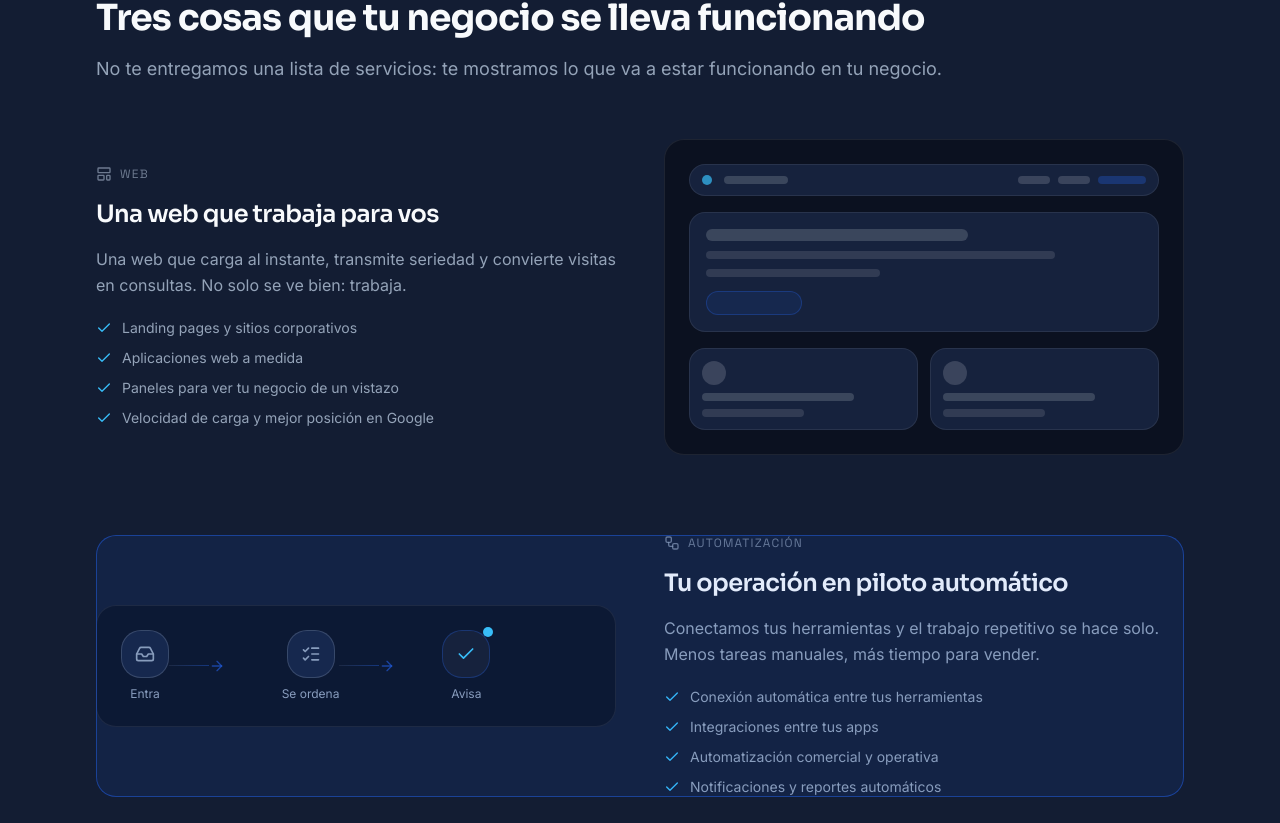
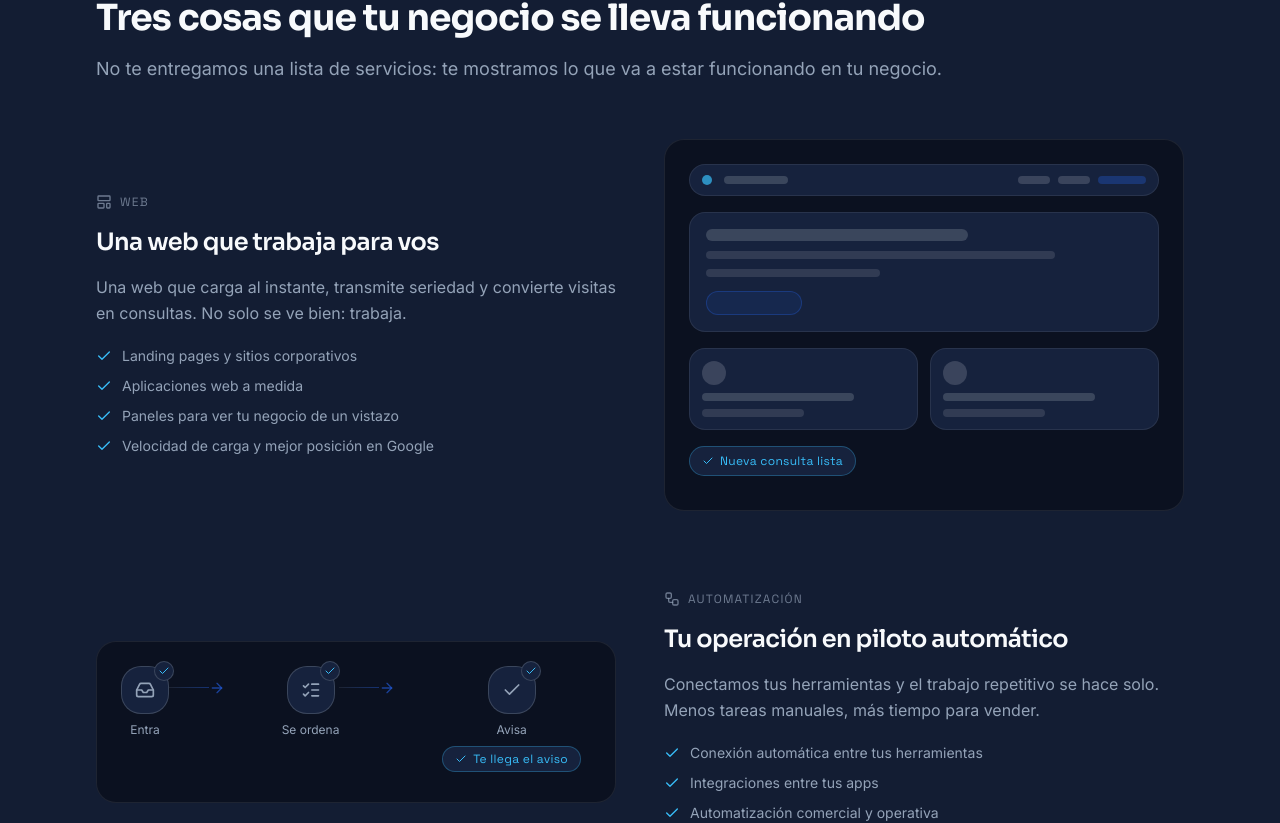
Before and after one commit to syntracorestudio-arch/syntra-core-system, a Next.js app in the folder projects/syntra-core-website/: page / in a window 1280 px wide. Shown: the part 1041-1864 px from the top of the page. Built offline with nearby package versions, Linux system fonts and the light colour scheme; no server answers.

Commit message:
feat(web): align service demos to the live pattern

```diff
--- a/projects/syntra-core-website/src/components/marketing/servicios/service-demo-automation.tsx
+++ b/projects/syntra-core-website/src/components/marketing/servicios/service-demo-automation.tsx
@@ -1,96 +1,136 @@
 "use client";
 
+import * as React from "react";
 import { ArrowDown, ArrowRight, Check, Inbox, ListChecks } from "lucide-react";
-import { motion, useReducedMotion } from "framer-motion";
+import { motion, useInView, useReducedMotion } from "framer-motion";
 
-import { EASE_PREMIUM } from "@/lib/motion";
+import { EASE_PREMIUM, DURATION } from "@/lib/motion";
 
 /**
- * ServiceDemoAutomation — blueprint de 3 nodos conectados.
- * WEB-009B: ÚNICO loop continuo del set de demos. Un acento recorre los 3
- * nodos en secuencia (solo un nodo activo por momento) y el nodo "resultado"
- * se realza al cerrar el ciclo. Implementado con un overlay de acento por nodo
- * (animate opacity) + scale sutil del dot del resultado en su fase.
- * Solo se anima opacity/transform (scale) — NUNCA box-shadow/filter.
- * useReducedMotion → render estático (el resultado ya muestra su acento).
- * Lenguaje del conector reusado del repo (gradiente from-border to-brand-electric/40).
+ * ServiceDemoAutomation — la consulta se ordena sola: PENDIENTE → ACTIVO → HECHO
+ * (live-system-motion-spec). One-shot disparado por viewport (sin loop): el acento
+ * recorre los 3 nodos (Entra → Se ordena → Avisa) UNA sola vez, un nodo ACTIVO por
+ * vez (overlay opacity, sin repeat); cada nodo queda HECHO con un check cyan
+ * persistente (opacity + scale) y el dot neutro se desvanece. Bajo el último nodo,
+ * un badge "Te llega el aviso" (check cyan) revela y QUEDA (HECHO persistente).
+ * Patrón: useInView once + useReducedMotion + one-shot, sin loop (mismo que Proceso).
+ * Solo se anima opacity/transform (scale/translate) — NUNCA box-shadow/filter/
+ * width/height/color/background. reduced-motion → 3 checks + badge en estado HECHO,
+ * sin animación. CLS = 0: el badge reserva alto (min-h). Conector reusado del repo.
  * Labels en lenguaje de cliente, sin jerga técnica. Decorativo: aria-hidden.
  */
+
+/** Etiqueta de cierre — lenguaje de cliente (sin jerga). */
+const HECHO_LABEL = "Te llega el aviso";
+
 const nodes = [
-  { icon: Inbox, label: "Entra", result: false },
-  { icon: ListChecks, label: "Se ordena", result: false },
-  { icon: Check, label: "Avisa", result: true },
+  { icon: Inbox, label: "Entra" },
+  { icon: ListChecks, label: "Se ordena" },
+  { icon: Check, label: "Avisa" },
 ] as const;
 
-/** Duración del ciclo completo (s) — lento y premium. */
-const CYCLE = 6.3;
-/** Fracción del ciclo asignada a cada nodo (3 nodos → ~1/3 cada uno). */
-const PHASE = 1 / nodes.length;
+/** Duración del recorrido del acento por los 3 nodos (s) — lento y premium. */
+const SWEEP = 1.5;
 
 function ServiceDemoAutomation() {
   const reduce = useReducedMotion();
+  const ref = React.useRef<HTMLDivElement>(null);
+  const inView = useInView(ref, { once: true, amount: 0.4 });
+  // La secuencia arranca al entrar en viewport (o directo si reduce).
+  const run = reduce || inView;
+
+  const count = nodes.length;
 
   return (
     <div
+      ref={ref}
       aria-hidden="true"
       className="rounded-xl border border-border bg-depth-sunken p-5 sm:p-6"
     >
-      <div className="flex flex-col items-stretch gap-3 lg:flex-row lg:items-center lg:justify-between">
+      <div className="flex flex-col items-stretch gap-3 lg:flex-row lg:items-start lg:justify-between">
         {nodes.map((node, index) => {
           const Icon = node.icon;
-          const isLast = index === nodes.length - 1;
-          // Ventana de actividad del nodo dentro del ciclo [0..1].
-          const start = index * PHASE;
-          const peak = start + PHASE * 0.45;
-          const end = start + PHASE * 0.9;
+          const isLast = index === count - 1;
+          // El nodo "index" completa cuando el acento llega a su posición.
+          const stepDelay = reduce
+            ? 0
+            : count > 1
+              ? (index / (count - 1)) * SWEEP
+              : 0;
           return (
             <div
               key={node.label}
-              className="flex flex-col items-center gap-3 lg:flex-1 lg:flex-row lg:gap-0"
+              className="flex flex-col items-center gap-3 lg:flex-1 lg:flex-row lg:items-start lg:gap-0"
             >
               {/* Nodo */}
               <div className="flex flex-1 flex-col items-center gap-2 lg:flex-none">
-                <span
-                  className={
-                    node.result
-                      ? "relative flex size-12 items-center justify-center rounded-xl border border-brand-electric/30 bg-surface-2 text-accent-secondary"
-                      : "flex size-12 items-center justify-center rounded-xl border border-border-strong bg-surface-2 text-muted-foreground"
-                  }
-                >
-                  {/* Overlay de acento que recorre los nodos (solo opacity) */}
+                <span className="relative flex size-12 items-center justify-center rounded-xl border border-border-strong bg-surface-2 text-muted-foreground">
+                  {/* ACTIVO: destello de acento one-shot (solo opacity, sin repeat) */}
                   {!reduce ? (
                     <motion.span
                       className="pointer-events-none absolute inset-0 rounded-xl border border-brand-electric/50 bg-brand-electric/10"
                       initial={{ opacity: 0 }}
-                      animate={{ opacity: [0, 0, 1, 0, 0] }}
+                      animate={run ? { opacity: [0, 0.7, 0] } : { opacity: 0 }}
                       transition={{
-                        repeat: Infinity,
-                        duration: CYCLE,
+                        duration: DURATION.standard,
+                        delay: stepDelay,
                         ease: EASE_PREMIUM,
-                        times: [0, start, peak, end, 1],
                       }}
                     />
                   ) : null}
                   <Icon className="size-5" />
-                  {node.result ? (
-                    reduce ? (
-                      <span className="absolute -right-1 -top-1 size-2.5 rounded-full bg-brand-cyan" />
-                    ) : (
-                      // El dot del resultado late (scale) en su fase del ciclo.
-                      <motion.span
-                        className="absolute -right-1 -top-1 size-2.5 rounded-full bg-brand-cyan"
-                        animate={{ scale: [1, 1, 1.45, 1, 1] }}
-                        transition={{
-                          repeat: Infinity,
-                          duration: CYCLE,
-                          ease: EASE_PREMIUM,
-                          times: [0, start, peak, end, 1],
-                        }}
-                      />
-                    )
-                  ) : null}
+
+                  {/* Badge de estado (esquina): PENDIENTE = dot neutro; HECHO = check cyan */}
+                  <span className="absolute -right-1.5 -top-1.5 inline-flex size-5 items-center justify-center rounded-full border border-border-strong bg-surface-2">
+                    {/* PENDIENTE: dot neutro (se desvanece al completarse) */}
+                    <motion.span
+                      className="absolute size-1.5 rounded-full bg-muted-foreground"
+                      initial={reduce ? false : { opacity: 1 }}
+                      animate={run ? { opacity: 0 } : { opacity: 1 }}
+                      transition={{
+                        duration: reduce ? 0 : DURATION.micro,
+                        delay: stepDelay,
+                        ease: EASE_PREMIUM,
+                      }}
+                    />
+                    {/* HECHO: check cyan que revela (opacity + scale) y QUEDA */}
+                    <motion.span
+                      className="inline-flex text-brand-cyan"
+                      initial={reduce ? false : { opacity: 0, scale: 0.8 }}
+                      animate={
+                        run ? { opacity: 1, scale: 1 } : { opacity: 0, scale: 0.8 }
+                      }
+                      transition={{
+                        duration: reduce ? 0 : DURATION.standard,
+                        delay: stepDelay,
+                        ease: EASE_PREMIUM,
+                      }}
+                    >
+                      <Check className="size-3" />
+                    </motion.span>
+                  </span>
                 </span>
                 <span className="text-xs text-muted-foreground">{node.label}</span>
+
+                {/* Badge de cierre (HECHO): solo bajo el último nodo ("Avisa").
+                    Revela por opacity + y y QUEDA. Slot con min-h → CLS = 0. */}
+                {isLast ? (
+                  <div className="flex min-h-[2rem] items-start justify-center">
+                    <motion.span
+                      className="inline-flex items-center gap-1.5 rounded-full border border-brand-cyan/30 bg-surface-2 px-3 py-1 font-accent text-xs tracking-wide text-brand-cyan"
+                      initial={reduce ? false : { opacity: 0, y: 6 }}
+                      animate={run ? { opacity: 1, y: 0 } : { opacity: 0, y: 6 }}
+                      transition={{
+                        duration: reduce ? 0 : DURATION.standard,
+                        delay: reduce ? 0 : SWEEP + DURATION.micro,
+                        ease: EASE_PREMIUM,
+                      }}
+                    >
+                      <Check className="size-3" />
+                      {HECHO_LABEL}
+                    </motion.span>
+                  </div>
+                ) : null}
               </div>
 
               {/* Conector (no después del último nodo) */}
@@ -101,8 +141,8 @@ function ServiceDemoAutomation() {
                     <span className="h-5 w-px bg-gradient-to-b from-border to-brand-electric/40" />
                     <ArrowDown className="size-4 text-brand-electric/60" />
                   </div>
-                  {/* Desktop: horizontal */}
-                  <div className="hidden items-center lg:flex">
+                  {/* Desktop: horizontal (alineado al nodo, no al badge) */}
+                  <div className="hidden items-center lg:flex lg:mt-3.5">
                     <span className="h-px w-6 bg-gradient-to-r from-border to-brand-electric/40 xl:w-10" />
                     <ArrowRight className="size-4 text-brand-electric/60" />
                   </div>
--- a/projects/syntra-core-website/src/components/marketing/servicios/service-demo-chat.tsx
+++ b/projects/syntra-core-website/src/components/marketing/servicios/service-demo-chat.tsx
@@ -7,13 +7,13 @@ import { AnimatePresence, motion, useInView, useReducedMotion } from "framer-mot
 import { EASE_PREMIUM, DURATION } from "@/lib/motion";
 
 /**
- * ServiceDemoChat — mini chat en estado "respuesta lista".
- * WEB-009B: secuencia one-shot al entrar en viewport (sin loop infinito):
- * consulta visible → typing dots (~1.2s) → respuesta (opacity+y) →
- * status "Respuesta enviada". Luego queda estático. Los typing dots solo
- * existen durante la ventana del one-shot.
+ * ServiceDemoChat — mini chat: la consulta entra y recibe respuesta (PENDIENTE →
+ * ACTIVO → HECHO, live-system-motion-spec). Secuencia one-shot al entrar en
+ * viewport (sin loop infinito): la consulta ENTRA (opacity + y) → typing dots
+ * (~1.2s) → respuesta (opacity + y) → "Respuesta enviada" (HECHO persistente).
+ * Luego queda estático. Los typing dots solo existen durante la ventana del one-shot.
  * Solo se anima opacity/transform (translateY) — NUNCA box-shadow/filter.
- * useReducedMotion → estado final directo (respuesta + status, sin typing).
+ * useReducedMotion → estado final directo (consulta + respuesta + status, sin typing).
  * Texto genérico ilustrativo, sin nombres ni datos inventados. aria-hidden.
  */
 function ServiceDemoChat() {
@@ -48,12 +48,18 @@ function ServiceDemoChat() {
           <span className="text-xs text-muted-foreground">En línea ahora</span>
         </div>
 
-        {/* Consulta entrante (izquierda) */}
-        <div className="max-w-[80%] self-start rounded-2xl rounded-bl-sm border border-border bg-surface-2 px-3.5 py-2.5">
+        {/* Consulta entrante (izquierda): ENTRA con opacity + y al viewport
+            (igual que la respuesta). reduced-motion → directa, sin animación. */}
+        <motion.div
+          className="max-w-[80%] self-start rounded-2xl rounded-bl-sm border border-border bg-surface-2 px-3.5 py-2.5"
+          initial={reduce ? false : { opacity: 0, y: 12 }}
+          animate={reduce || inView ? { opacity: 1, y: 0 } : { opacity: 0, y: 12 }}
+          transition={{ duration: reduce ? 0 : DURATION.standard, ease: EASE_PREMIUM }}
+        >
           <p className="text-sm text-muted-foreground">
             Hola, ¿atienden los fines de semana?
           </p>
-        </div>
+        </motion.div>
 
         {/* Slot de respuesta con alto reservado (evita reflujo typing→respuesta) */}
         <div className="flex min-h-[5.5rem] flex-col">
--- a/projects/syntra-core-website/src/components/marketing/servicios/service-demo-web.tsx
+++ b/projects/syntra-core-website/src/components/marketing/servicios/service-demo-web.tsx
@@ -1,23 +1,46 @@
-import { Stagger, StaggerItem } from "@/components/animations/stagger";
+"use client";
+
+import * as React from "react";
+import { Check } from "lucide-react";
+import { motion, useInView, useReducedMotion } from "framer-motion";
+
+import { EASE_PREMIUM, DURATION } from "@/lib/motion";
 
 /**
- * ServiceDemoWeb — wireframe "render completo" de una web lista.
- * WEB-009B: ensamble one-shot al entrar en viewport (sin loop). Los bloques
- * (nav, hero, grilla) entran con opacity + y escalonados vía <Stagger>; el
- * chip/botón de acento entra ÚLTIMO como cue de "render completo".
- * Solo se anima opacity/transform (translateY) — herencia de staggerItem.
- * Reduced-motion: los wrappers colapsan al estado final (wireframe armado).
- * Decorativo: aria-hidden. Solo tokens existentes del sistema.
+ * ServiceDemoWeb — la web captura una visita: PENDIENTE → ACTIVO → HECHO
+ * (live-system-motion-spec). El wireframe queda presente como chasis. Una visita
+ * (dot abstracto, sin avatar/cara/emoji) entra desde un borde y se desplaza
+ * (translate) hacia el botón CTA; al llegar, el CTA destella ACTIVO one-shot
+ * (overlay opacity, sin repeat) y una tarjeta "Nueva consulta lista" (check cyan)
+ * revela (opacity + y) en la bandeja y QUEDA (HECHO persistente).
+ * Patrón: useInView once + useReducedMotion + one-shot, sin loop.
+ * Solo se anima opacity/transform (translate/scale) — NUNCA box-shadow/filter/
+ * width/height/color/background. reduced-motion → wireframe + tarjeta final
+ * directos, sin visita animada. CLS = 0: la bandeja reserva alto (min-h).
+ * Labels en lenguaje de cliente. Decorativo: aria-hidden. Tokens existentes.
  */
+
+/** Etiqueta de cierre — lenguaje de cliente (sin jerga). */
+const HECHO_LABEL = "Nueva consulta lista";
+/** Duración del recorrido de la visita hacia el CTA (s) — lento y premium. */
+const TRAVEL = 1.1;
+
 function ServiceDemoWeb() {
+  const reduce = useReducedMotion();
+  const ref = React.useRef<HTMLDivElement>(null);
+  const inView = useInView(ref, { once: true, amount: 0.4 });
+  // La secuencia arranca al entrar en viewport (o directo si reduce).
+  const run = reduce || inView;
+
   return (
     <div
+      ref={ref}
       aria-hidden="true"
-      className="rounded-xl border border-border bg-depth-sunken p-5 sm:p-6"
+      className="relative rounded-xl border border-border bg-depth-sunken p-5 sm:p-6"
     >
-      <Stagger className="flex flex-col gap-4">
+      <div className="flex flex-col gap-4">
         {/* Barra superior (nav) */}
-        <StaggerItem className="flex items-center gap-3 rounded-lg border border-border bg-surface-2 px-3 py-2.5">
+        <div className="flex items-center gap-3 rounded-lg border border-border bg-surface-2 px-3 py-2.5">
           <span className="size-2.5 rounded-full bg-brand-cyan/70" />
           <span className="h-2 w-16 rounded-full bg-border-strong" />
           <div className="ml-auto flex items-center gap-2">
@@ -25,25 +48,35 @@ function ServiceDemoWeb() {
             <span className="h-2 w-8 rounded-full bg-border-strong" />
             <span className="h-2 w-12 rounded-full bg-brand-electric/30" />
           </div>
-        </StaggerItem>
+        </div>
 
         {/* Bloque hero */}
-        <StaggerItem className="rounded-lg border border-border bg-surface-2 p-4">
+        <div className="rounded-lg border border-border bg-surface-2 p-4">
           <div className="flex flex-col gap-2.5">
             <span className="h-3 w-3/5 rounded-full bg-border-strong" />
             <span className="h-2 w-4/5 rounded-full bg-border-strong/70" />
             <span className="h-2 w-2/5 rounded-full bg-border-strong/70" />
-            {/* Chip/botón de acento — entra ÚLTIMO (cue "render completo").
-                Delay explícito para asegurar que aparezca tras nav+hero+grilla. */}
-            <StaggerItem
-              transition={{ delay: 0.5 }}
-              className="mt-1 h-6 w-24 rounded-md border border-brand-electric/30 bg-brand-electric/10"
-            />
+            {/* CTA del wireframe — destino de la visita. El overlay de acento
+                destella ACTIVO one-shot (solo opacity) cuando la visita llega. */}
+            <span className="relative mt-1 inline-flex h-6 w-24 overflow-hidden rounded-md border border-brand-electric/30 bg-brand-electric/10">
+              {!reduce ? (
+                <motion.span
+                  className="pointer-events-none absolute inset-0 rounded-md bg-brand-electric/40"
+                  initial={{ opacity: 0 }}
+                  animate={run ? { opacity: [0, 0.7, 0] } : { opacity: 0 }}
+                  transition={{
+                    duration: DURATION.standard,
+                    delay: TRAVEL,
+                    ease: EASE_PREMIUM,
+                  }}
+                />
+              ) : null}
+            </span>
           </div>
-        </StaggerItem>
+        </div>
 
         {/* Grilla de contenido */}
-        <StaggerItem className="grid grid-cols-2 gap-3">
+        <div className="grid grid-cols-2 gap-3">
           <div className="flex flex-col gap-2 rounded-lg border border-border bg-surface-2 p-3">
             <span className="size-6 rounded-md bg-border-strong" />
             <span className="h-2 w-3/4 rounded-full bg-border-strong" />
@@ -54,8 +87,47 @@ function ServiceDemoWeb() {
             <span className="h-2 w-3/4 rounded-full bg-border-strong" />
             <span className="h-2 w-1/2 rounded-full bg-border-strong/70" />
           </div>
-        </StaggerItem>
-      </Stagger>
+        </div>
+
+        {/* Bandeja (HECHO): tarjeta "Nueva consulta lista" revela y QUEDA.
+            Slot con alto reservado (min-h) → CLS = 0. */}
+        <div className="flex min-h-[2.5rem] items-start">
+          <motion.span
+            className="inline-flex items-center gap-1.5 rounded-full border border-brand-cyan/30 bg-surface-2 px-3 py-1.5 font-accent text-xs tracking-wide text-brand-cyan"
+            initial={reduce ? false : { opacity: 0, y: 8 }}
+            animate={run ? { opacity: 1, y: 0 } : { opacity: 0, y: 8 }}
+            transition={{
+              duration: reduce ? 0 : DURATION.standard,
+              delay: reduce ? 0 : TRAVEL + DURATION.standard,
+              ease: EASE_PREMIUM,
+            }}
+          >
+            <Check className="size-3" aria-hidden="true" />
+            {HECHO_LABEL}
+          </motion.span>
+        </div>
+      </div>
+
+      {/* Visita abstracta (dot, sin avatar/cara/emoji): entra desde el borde
+          izquierdo y se desplaza (translate) hacia el CTA. Solo opacity/transform.
+          Ausente en reduced-motion (estado final ya completo). */}
+      {!reduce ? (
+        <motion.span
+          aria-hidden="true"
+          className="pointer-events-none absolute top-6 left-5 z-10 size-2.5 rounded-full bg-brand-electric sm:left-6"
+          initial={{ opacity: 0, x: -16, y: 0 }}
+          animate={
+            run
+              ? { opacity: [0, 1, 1, 0], x: [-16, 40, 120, 150], y: [0, 30, 70, 96] }
+              : { opacity: 0 }
+          }
+          transition={{
+            duration: TRAVEL,
+            ease: EASE_PREMIUM,
+            times: [0, 0.2, 0.85, 1],
+          }}
+        />
+      ) : null}
     </div>
   );
 }
```
